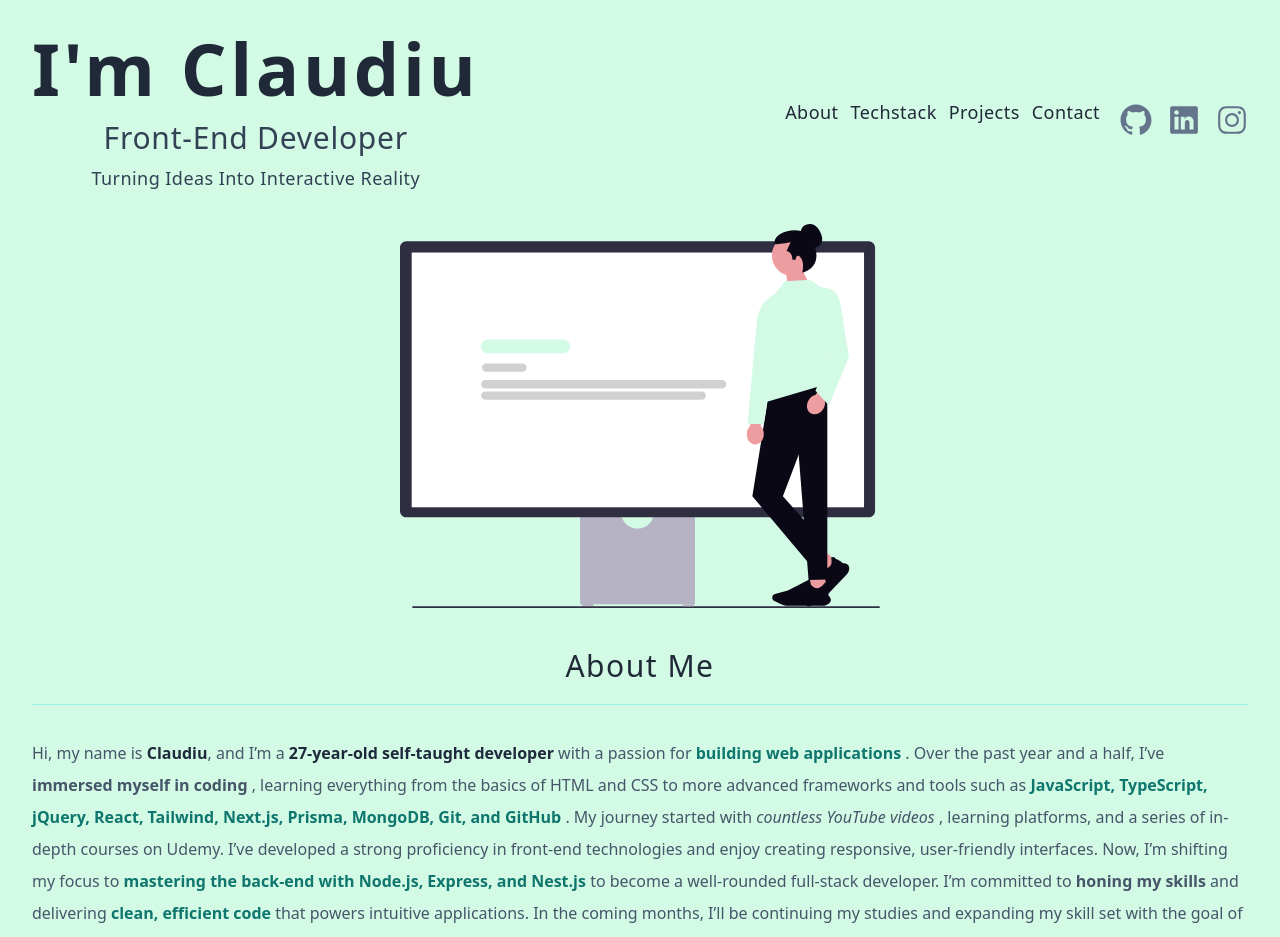
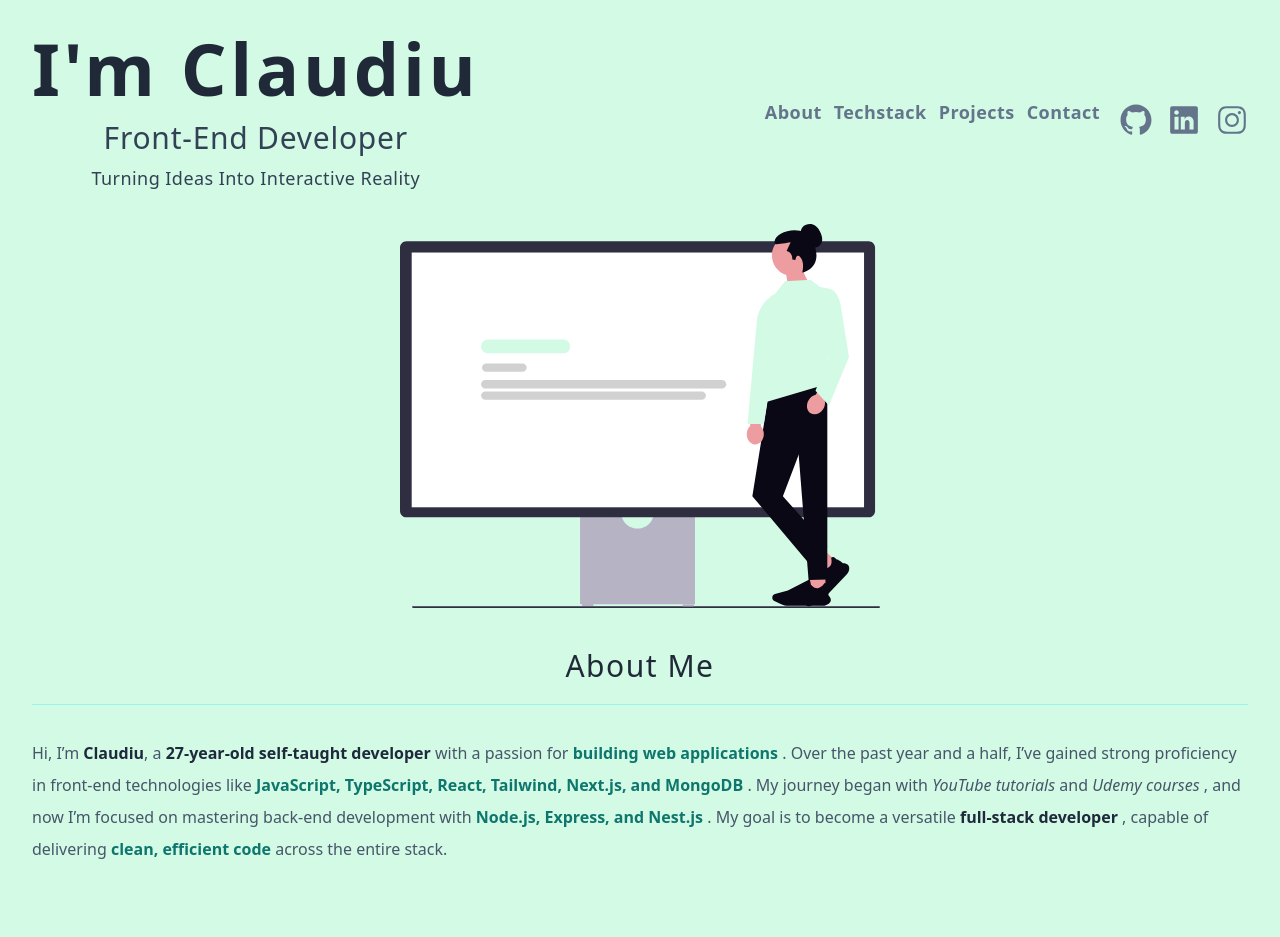
Before and after one commit to YamanNTG/DevPortfolio, a React app: page / in a window 1280 px wide. Shown: the top 937 px of the page. Built offline with nearby package versions, Linux system fonts and the light colour scheme; the HTML template or start-up script is replaced by a standard one.

Commit message:
changes to about section

```diff
--- a/src/components/About.jsx
+++ b/src/components/About.jsx
@@ -10,8 +10,7 @@ const About = () => {
       <article>
         <SectionTitle text="about me" />
         <p className="text-slate-600 mt-8 leading-loose">
-          Hi, my name is{" "}
-          <span className="font-bold text-slate-800">Claudiu</span>, and I’m a
+          Hi, I’m <span className="font-bold text-slate-800">Claudiu</span>, a
           <span className="font-bold text-slate-800">
             {" "}
             27-year-old self-taught developer{" "}
@@ -21,44 +20,31 @@ const About = () => {
             {" "}
             building web applications{" "}
           </span>
-          . Over the past year and a half, I’ve{" "}
-          <span className="font-bold"> immersed myself in coding </span>,
-          learning everything from the basics of HTML and CSS to more advanced
-          frameworks and tools such as
+          . Over the past year and a half, I’ve gained strong proficiency in
+          front-end technologies like
           <span className="text-teal-700 font-semibold">
             {" "}
-            JavaScript, TypeScript, jQuery, React, Tailwind, Next.js, Prisma,
-            MongoDB, Git, and GitHub{" "}
+            JavaScript, TypeScript, React, Tailwind, Next.js, and MongoDB{" "}
           </span>
-          . My journey started with{" "}
-          <span className="italic"> countless YouTube videos </span>, learning
-          platforms, and a series of in-depth courses on Udemy. I’ve developed a
-          strong proficiency in front-end technologies and enjoy creating
-          responsive, user-friendly interfaces. Now, I’m shifting my focus to
+          . My journey began with{" "}
+          <span className="italic"> YouTube tutorials </span> and
+          <span className="italic"> Udemy courses </span>, and now I’m focused
+          on mastering back-end development with
           <span className="text-teal-700 font-semibold">
             {" "}
-            mastering the back-end with Node.js, Express, and Nest.js{" "}
+            Node.js, Express, and Nest.js{" "}
           </span>
-          to become a well-rounded full-stack developer. I’m committed to{" "}
-          <span className="font-bold"> honing my skills </span>
-          and delivering{" "}
+          . My goal is to become a versatile{" "}
+          <span className="font-bold text-slate-800">
+            {" "}
+            full-stack developer{" "}
+          </span>
+          , capable of delivering{" "}
           <span className="text-teal-700 font-semibold">
             {" "}
             clean, efficient code{" "}
           </span>{" "}
-          that powers intuitive applications. In the coming months, I’ll be
-          continuing my studies and expanding my skill set with the goal of
-          becoming a{" "}
-          <span className="font-bold text-slate-800">
-            {" "}
-            full-stack developer{" "}
-          </span>{" "}
-          who can confidently handle both{" "}
-          <span className="font-bold text-slate-800">
-            {" "}
-            front-end and back-end tasks{" "}
-          </span>
-          .
+          across the entire stack.
         </p>
       </article>
     </section>
--- a/src/components/Navbar.jsx
+++ b/src/components/Navbar.jsx
@@ -18,7 +18,7 @@ const Navbar = () => {
             turning ideas into interactive reality
           </p>
         </div>
-        <div className="flex flex-col md:flex-row md:gap-x-5">
+        <div className="flex flex-col md:flex-row md:gap-x-5 mt-5 md:mt-0">
           <div className="flex flex-col md:flex-row gap-x-3 items-center">
             {links.map((link) => {
               const { id, href, text } = link;
@@ -26,7 +26,7 @@ const Navbar = () => {
                 <a
                   key={id}
                   href={href}
-                  className="capitalize text-lg tracking-wide hover:text-emerald-600 duration-300"
+                  className="capitalize text-lg font-bold text-slate-500 tracking-wide hover:text-emerald-600 duration-300"
                 >
                   {text}
                 </a>
```
